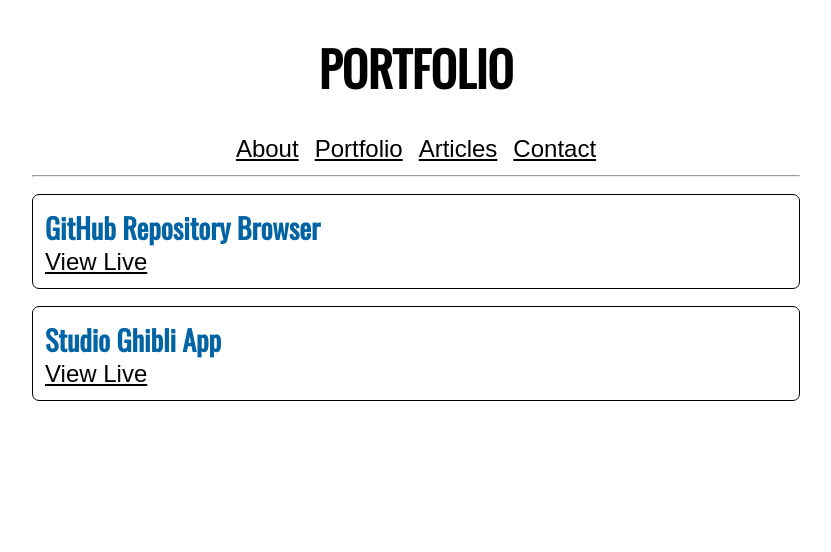
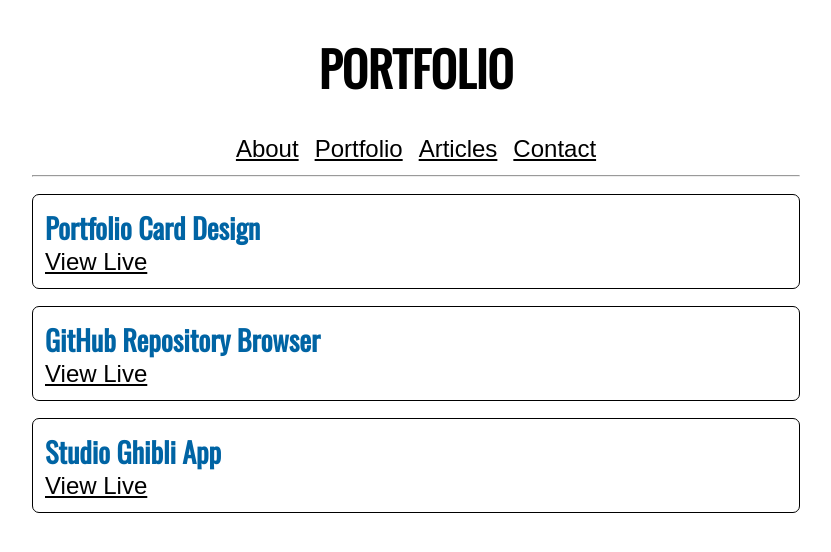
Before and after one commit to johnnyvalles/johnnyvalles.github.io, a Jekyll site: the page built from portfolio.html, in a window 1280 px wide. Shown: the top 552 px of the page, without its empty margins (224-1055 px from the left). Built offline with Jekyll 4.4.1, drawn with Linux system fonts in a browser that asks for light colours.

Commit message:
Add portfolio card design to projects page

```diff
--- a/_data/projects.yml
+++ b/_data/projects.yml
@@ -1,3 +1,5 @@
+- name: Portfolio Card Design
+  live: http://johnnyvalles.com/portfolio-card/
 - name: GitHub Repository Browser
   live: https://johnnyvalles.com/repo-browser/
 - name: Studio Ghibli App
```
